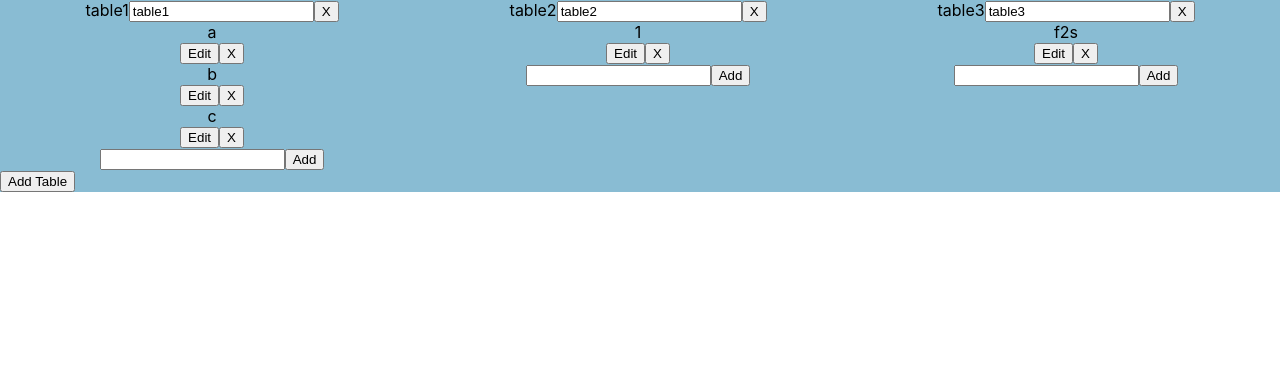
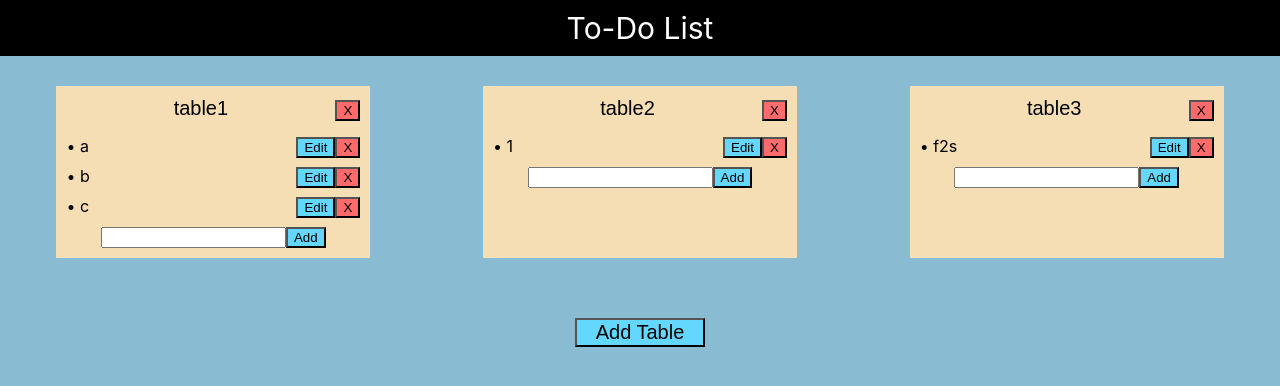
Before and after one commit to thanakorn-b/todo2, a React (Create React App) app: page / in a window 1280 px wide. Shown: the top 386 px of the page. Built offline with nearby package versions, Linux system fonts and the light colour scheme.

Commit message:
test-ver-2

```diff
--- a/src/App.js
+++ b/src/App.js
@@ -4,17 +4,61 @@ const shortid = require('shortid');
 
 const Title = styled.div`
   background-color: black;
+  color: white;
+  text-align: center;
+  padding: 10px 0px;
+  font-size: 30px;
+`;
+
+const AddList = styled.div`
+
+`;
+
+const Center = styled.div`
+  display: flex;
+  justify-content: center;
+`;
+
+const TitleTable = styled.input`
+  text-align: center;
+  font-size: 20px;
+  border: none;
+  background-color: transparent;
+  -webkit-box-shadow: none;
+  -moz-box-shadow: none;
+  box-shadow: none;
+  appearance: none;
+  margin-bottom: 15px;
+  display: inline;
+`;
+
+const ButtonRed = styled.button`
+  background-color: #ff6a6a;
+`;
+
+const Button = styled.button`
+  background-color: #63d7fd;
+`;
+
+const List = styled.div`
+  justify-content: space-between;
+  display: flex;
+  margin-bottom: 8px;
 `;
 
 const Container = styled.div`
   background-color: rgb(137, 188, 211);
   width: 100%;
-  height: 100%;
+  height: 100vh;
+  margin: 0px;
 `;
 
 const ButtonAdd = styled.button`
+  background-color: #63d7fd;
+  font-size: 20px;
+  margin: 30px 0px;
+  width: 130px;
   justify-content: center;
-
 `;
 
 const Box = styled.div`
@@ -23,7 +67,12 @@ const Box = styled.div`
 `;
 
 const Table = styled.div`
+  background-color: wheat;
   text-align: center;
+  margin: 30px 10px;
+  padding: 10px 10px;
+  display: flex;
+  flex-direction: column;
 `;
 
 function App() {
@@ -191,31 +240,40 @@ function App() {
   const renderEverthing = () => {return(
     tables.map((table) =>
       <Table key={table.number}>
-        {table.name}
-        <input  defaultValue={table.name} onChange={e => handleOnChangeTableName(e, table.number)} ></input>
+        <div>
+         {/* {table.name} */}
+          <TitleTable defaultValue={table.name} onChange={e => handleOnChangeTableName(e, table.number)} ></TitleTable>
           {/* <button onClick={() => test(table.number)}>Edit</button> */}
-        <button onClick={() => deleteTable(table.number)} >X</button>
+          <ButtonRed onClick={() => deleteTable(table.number)} >X</ButtonRed>
+        </div>
         {table.lists.map((list) =>
-          <div key={list.id} >
+          <List key={list.id} >
             <div>
-             {list.text}
+              • {list.text}
             </div>
-          <button onClick={() => editList(table.number, list.id)}>Edit</button>
-          <button onClick={() => deleteList(table.number, list.id)} >X</button>
+            <div>
+              <Button onClick={() => editList(table.number, list.id)}>Edit</Button>
+              <ButtonRed onClick={() => deleteList(table.number, list.id)} >X</ButtonRed>
             </div>
+          </List>
         )}
+        <AddList>
           <input id={table.number} defaultValue={''} onChange={e => handleOnChange(e, table.number)}></input>
-      <button onClick={() => add(table.number)}>Add</button>
+          <Button onClick={() => add(table.number)}>Add</Button>
+        </AddList>
       </Table>
       )
     )}
 
   return(
     <Container>
+      <Title>To-Do List</Title>
       <Box>
         {renderEverthing()}
       </Box>
+      <Center>
         <ButtonAdd onClick={addTable}>Add Table</ButtonAdd>
+      </Center>
     </Container>
   )
 
```
Lines whose indentation alone changed are shown as unchanged.
